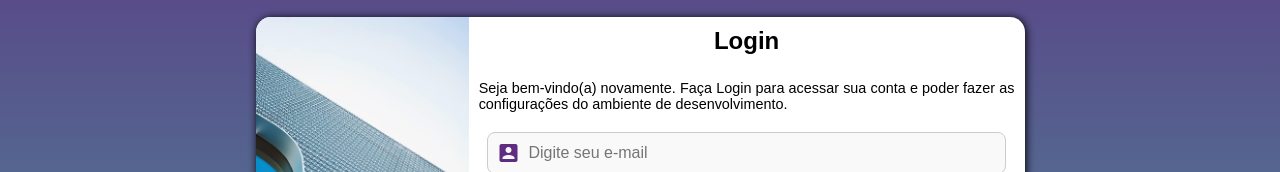
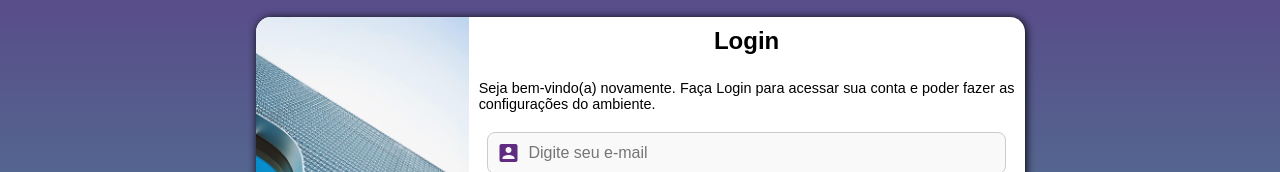
Before and after one commit to coimbrajoao/login, a plain HTML site: page index.html in a window 1280 px wide. Shown: the part 223-395 px from the top of the page. Drawn offline with Linux system fonts and the light colour scheme.

Commit message:
correção de mais textos

```diff
--- a/index.html
+++ b/index.html
@@ -16,7 +16,7 @@
             </div>
             <div id="formulario">
                 <h1>Login</h1>
-                <p>Seja bem-vindo(a) novamente. Faça Login para acessar sua conta e poder fazer as configurações do ambiente de desenvolvimento.</p>
+                <p>Seja bem-vindo(a) novamente. Faça Login para acessar sua conta e poder fazer as configurações do ambiente.</p>
                 <form action="post">
                     <p class="input-gorup">
                         <i id="Burger" class="material-icons" onclick="clickMenu()">account_box</i>
```
